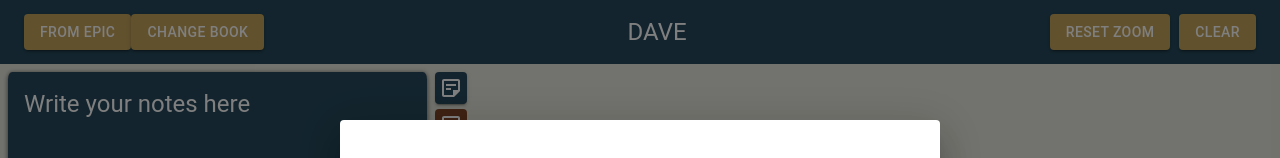
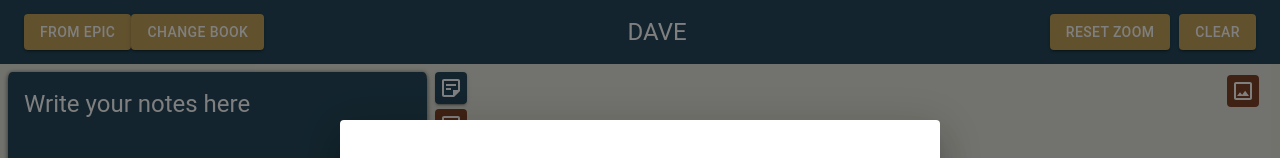
Before and after one commit to chadiabc/Dave-frontend, a React (Create React App) app: page / in a window 1280 px wide. Both pictures are taken after a click on the button "CHANGE BOOK". Shown: the top 158 px of the page. Built offline with nearby package versions, Linux system fonts and the light colour scheme; what cytoscape-dagre would draw is missing.

Commit message:
added button for download image

```diff
--- a/src/App.css
+++ b/src/App.css
@@ -31,29 +31,6 @@ body {
  display: flex;
  flex-direction: row;
  background-color:#e5e5dc;
-}
-
-img {
-  max-height: 100%;
-  /* width: initial; */
-  max-width: 100%;
-  height: 593px;
-  width: 452px;
-  /* width: fit-content;
-  height: fit-content; */
-}
-.img-box {
-  width:100%;
-  height:100%;
-  display: flex;
-  flex-direction: row;
-  overflow: hidden;
-}
-
-.img-left{
-  margin: 0.5rem 0.5rem 0.5rem 0.5rem;
-  width: 100%;
-  height: 100%;
 }
 
 .graphBoxLeft {
@@ -101,6 +78,14 @@ img {
 .graph-box-right__open-note-button-container {
   position: absolute;
   margin: 0.5rem;
+  width: 2rem;
+  z-index: 10;
+}
+
+.graph-box-right__to-png-container {
+  position: absolute;
+  margin: 0.5rem;
+  margin-left: 50rem;
   width: 2rem;
   z-index: 10;
 }
@@ -186,3 +171,27 @@ img {
   opacity: 0.3;
   font-family: 'Gill Sans', 'Gill Sans MT', Calibri, 'Trebuchet MS', sans-serif !important;
 }
+
+
+img {
+  max-height: 100%;
+  /* width: initial; */
+  max-width: 100%;
+  height: 593px;
+  width: 452px;
+  /* width: fit-content;
+  height: fit-content; */
+}
+.img-box {
+  width:100%;
+  height:100%;
+  display: flex;
+  flex-direction: row;
+  overflow: hidden;
+}
+
+.img-left{
+  margin: 0.5rem 0.5rem 0.5rem 0.5rem;
+  width: 100%;
+  height: 100%;
+}
--- a/src/App.js
+++ b/src/App.js
@@ -15,8 +15,12 @@ import StickyNote2OutlinedIcon from '@mui/icons-material/StickyNote2Outlined';
 import LooksOneOutlinedIcon from '@mui/icons-material/LooksOneOutlined';
 import LooksTwoOutlinedIcon from '@mui/icons-material/LooksTwoOutlined';
 import Looks3OutlinedIcon from '@mui/icons-material/Looks3Outlined';
+import Looks4OutlinedIcon from '@mui/icons-material/Looks3Outlined';
+import Looks5OutlinedIcon from '@mui/icons-material/Looks3Outlined';
+import Looks6OutlinedIcon from '@mui/icons-material/Looks3Outlined';
 import MoreHorizIcon from '@mui/icons-material/MoreHoriz';
 import KeyboardArrowUpIcon from '@mui/icons-material/KeyboardArrowUp';
+import ImageOutlinedIcon from '@mui/icons-material/ImageOutlined';
 
 cytoscape.use(dagre);
 
@@ -447,8 +451,8 @@ function App() {
               </div>
 
             }
-            <GraphButton className={`base-class ${graph != "null" ? 'graph-box-right__graph-buttons' : 'graph-box-right__graph-buttons--disabled'}`}
-              disabled={graph === "null"} variant="contained" onClick={() => setMore(!more)}>
+            <GraphButton className={`base-class ${graph1 != "null" ? 'graph-box-right__graph-buttons' : 'graph-box-right__graph-buttons--disabled'}`}
+              disabled={graph1 === "null"} variant="contained" onClick={() => setMore(!more)}>
               {!more &&
                 <MoreHorizIcon></MoreHorizIcon>
               }
@@ -456,6 +460,12 @@ function App() {
                 <KeyboardArrowUpIcon></KeyboardArrowUpIcon>
               }
             </GraphButton>
+          </div>
+          <div className="graph-box-right__to-png-container">
+          <GraphButton className={`base-class ${graph1 != "null"  ? 'graph-box-right__graph-buttons' : 'graph-box-right__graph-buttons--disabled'}`}
+           disabled={graph1 === "null"} variant="contained" onClick={() => console.log("download")}>
+                    <ImageOutlinedIcon></ImageOutlinedIcon>
+                  </GraphButton>
           </div>
           {graph === "1" && graph1 != "null"
             &&
```
